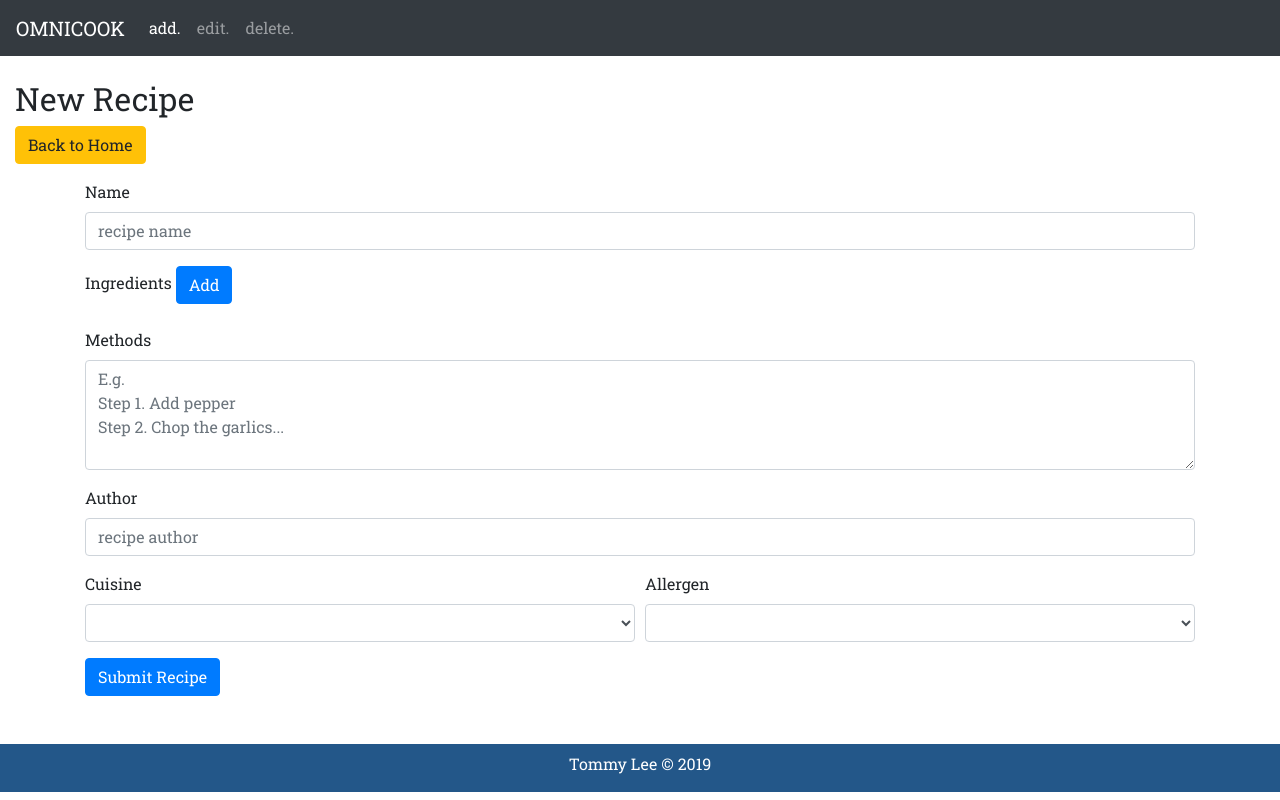
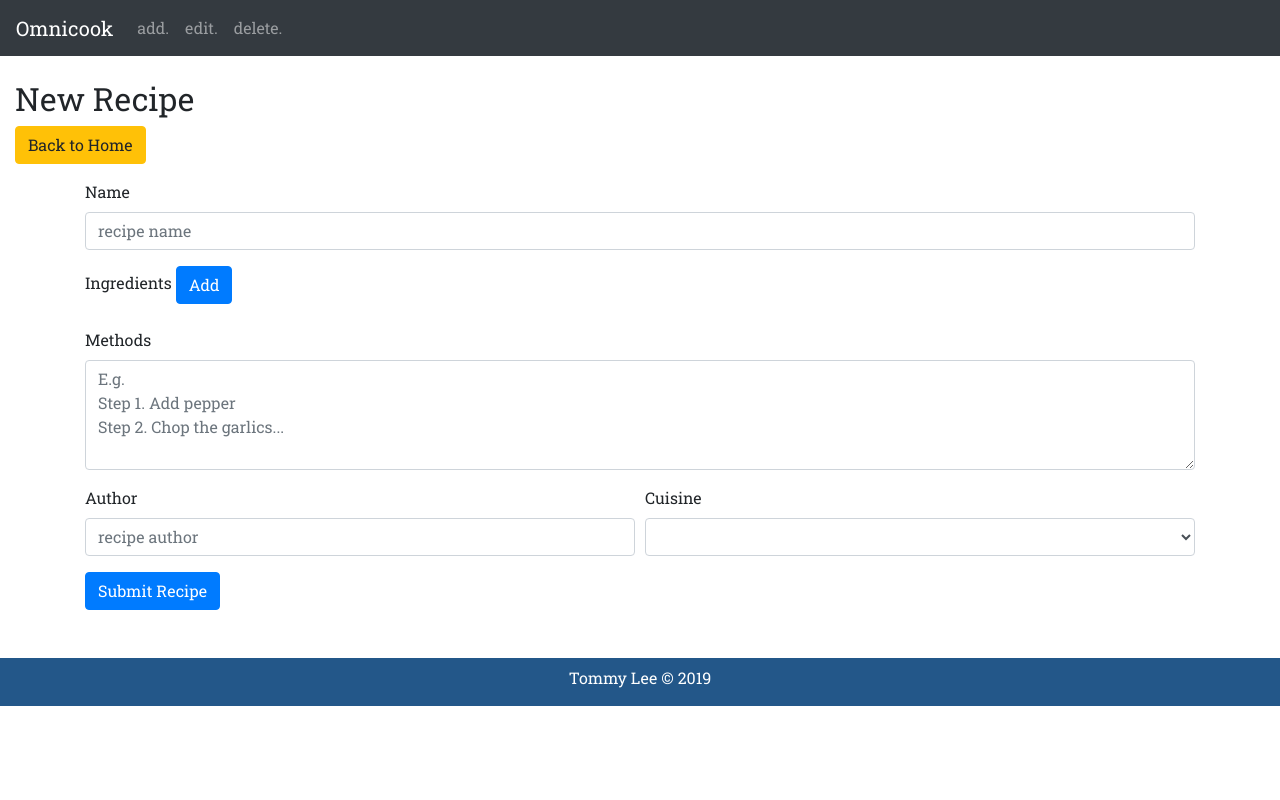
Before and after one commit to naturalDev0/p3-omnicook, a Flask app: page /recipe/add in a window 1280 px wide. Run offline with Flask 2, Linux system fonts and the light colour scheme; data that the repository does not hold is empty; some libraries are stand-ins or nearby versions.

Commit message:
1. Removed 'allergen' dropdown section in add_recipe page. 2. Removed nav-link item in each html page to speed up development. 3. Adjusted 'author' field position along with 'cuisine' dropdown under one form-row. 4. Resolved navbar collapsible issue.

```diff
--- a/static/js/script.js
+++ b/static/js/script.js
@@ -9,7 +9,7 @@ $(document).ready(function() {
         addRowId = 'field' + nextNo;
         addRow = '#field' + nextNo;
 
-        var newRow = '<div class="form-row" id="' + addRowId + '">' +
+        var newRow = '<div class="form-row justify-content-center" id="' + addRowId + '">' +
             /* '<div class="form-group col-md-1">' +
             '<span class="align-middle" id="ingred-no-' + nextNo + '">' + nextNo + '</span>' +
             '</div>' + */
--- a/templates/base.html
+++ b/templates/base.html
@@ -20,15 +20,24 @@
 
     <!-- navbar content -->
     <nav class="navbar navbar-expand-md navbar-dark bg-dark fixed-top mb-5">
-        <a class="navbar-brand" href="{{ url_for('index') }}">OMNICOOK</a>
-        <button class="navbar-toggler" type="button" data-toggle="collapse" data-target="#navbarsExampleDefault" aria-controls="navbarsExampleDefault" aria-expanded="false" aria-label="Toggle navigation">
-            <span class="navbar-toggler-icon"></span>
-        </button>
-        <div class="collapse navbar-collapse">
-            <ul class="navbar-nav mr-auto">
-                {% block navlinks %}{% endblock %}
-            </ul>
-        </div>
+      <a class="navbar-brand" href="{{ url_for('index') }}">Omnicook</a>
+      <button class="navbar-toggler collapsed" type="button" data-toggle="collapse" data-target="#omnicook-navbar" aria-controls="omnicook-navbar" aria-expanded="false" aria-label="Toggle navigation">
+        <span class="navbar-toggler-icon"></span>
+      </button>
+
+      <div class="navbar-collapse collapse" id="omnicook-navbar">
+        <ul class="navbar-nav mr-auto">
+            <li class="nav-item">
+                <a class="nav-link" href="{{ url_for('add_recipe') }}">add.</a>
+            </li>
+            <li class="nav-item">
+                <a class="nav-link" href="{{ url_for('edit_recipe') }}">edit.</a>
+            </li>
+            <li class="nav-item">
+                <a class="nav-link" href="{{ url_for('delete_recipe') }}">delete.</a>
+            </li>
+        </ul>
+      </div>
     </nav>
 
     <!-- main content -->
--- a/templates/recipe_add.html
+++ b/templates/recipe_add.html
@@ -1,18 +1,5 @@
 <!-- Add Recipe -->
 {% extends "base.html" %}
-
-<!-- Navbar section -->
-{% block navlinks %}
-<li class="nav-item active">
-    <a class="nav-link active" href="{{ url_for('add_recipe') }}">add.</a>
-</li>
-<li class="nav-item">
-    <a class="nav-link" href="{{ url_for('edit_recipe') }}">edit.</a>
-</li>
-<li class="nav-item">
-    <a class="nav-link" href="{{ url_for('delete_recipe') }}">delete.</a>
-</li>
-{% endblock %}
 
 <!-- Main Content section -->
 {% block content %}
@@ -38,18 +25,15 @@
 
             <!-- <textarea class="form-control" id="recipeIngredients" placeholder="E.g.&#10;Pepper - 1 tbsp &#10;Garlic (small) - 2" rows="4"></textarea>-->
         </div>
-
         <div class="form-group">
             <label for="recipeMethods">Methods</label>
             <textarea class="form-control" id="recipeMethods" placeholder="E.g.&#10;Step 1. Add pepper&#10;Step 2. Chop the garlics..." rows="4"></textarea>
         </div>
-
-        <div class="form-group">
-            <label for="recipeAuthor">Author</label>
-            <input type="text" class="form-control" id="recipeAuthor" placeholder="recipe author">
-        </div>
-
         <div class="form-row">
+            <div class="form-group col-md-6">
+                <label for="recipeAuthor">Author</label>
+                <input type="text" class="form-control" id="recipeAuthor" placeholder="recipe author">
+            </div>
             <div class="form-group col-md-6">
                 <label for="recipeCuisine">Cuisine</label>
                 <select name="cuisine" class="form-control" id="recipeCuisine">
@@ -58,18 +42,9 @@
                     {%endfor%}
                 </select>
             </div>
-            <div class="form-group col-md-6">
-                <label for="recipeAllergen">Allergen</label>
-                <select name="allergen" class="form-control" id="recipeAllergen">
-                    {%for a in allergens %}
-                        <option value='{{ a['id'] }}'>{{ a['allergen_type'] }}</option>
-                    {%endfor%}
-                </select>
-            </div>
         </div>
+        <button type="submit" class="btn btn-primary" role="button">Submit Recipe</button>
+    </form>
 
-        <button type="submit" class="btn btn-primary" role="button">Submit Recipe</button>
-
-    </form>
 </div>
 {% endblock %}
```
Also changed, not shown: .c9/metadata/environment/app.py (+1 -1 lines), templates/index.html (+0 -13 lines), templates/recipe_delete.html (+0 -13 lines), templates/recipe_edit.html (+0 -13 lines).
